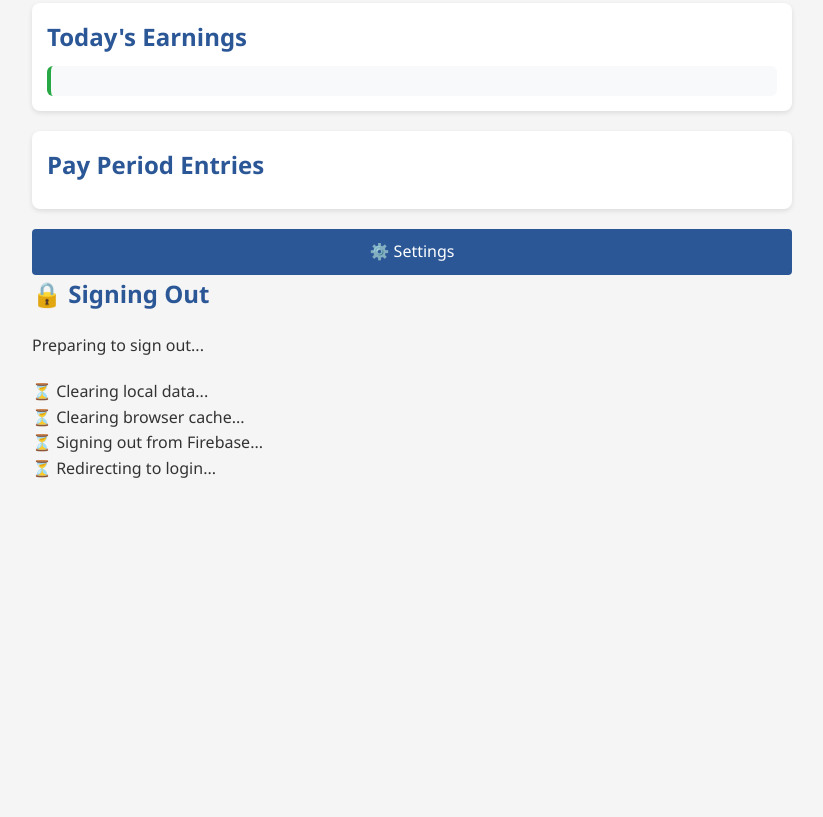
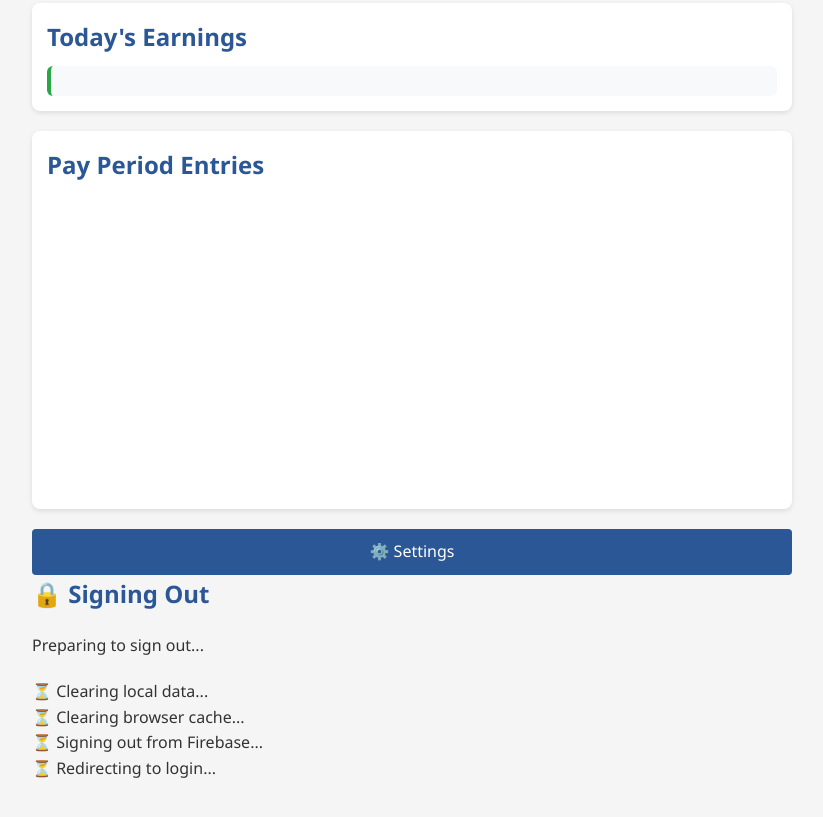
Before and after one commit to Conner160/ProfitTracker, a plain HTML site: page index.html in a window 1280 px wide. Shown: the part 1755-2572 px from the top of the page, without its empty margins (228-1051 px from the left). Before the commit the page ends 2272 px from the top, so only its background shows below. Drawn offline with nearby package versions, Linux system fonts and the light colour scheme.

Commit message:
More obvious scrollbox

```diff
--- a/styles/entries.css
+++ b/styles/entries.css
@@ -1,7 +1,8 @@
 /* Entry list and display styles */
 #entries-list {
-    max-height: 500px;
+    max-height: 750px;
     overflow-y: auto;
+    min-height: 300px;
 }
 
 .entry-item {
```
